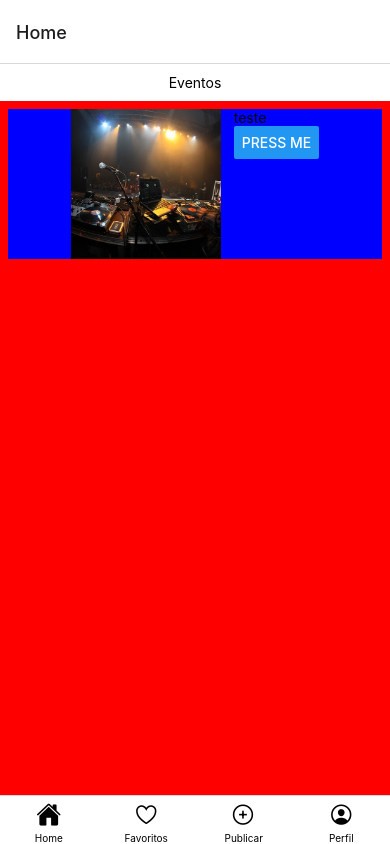
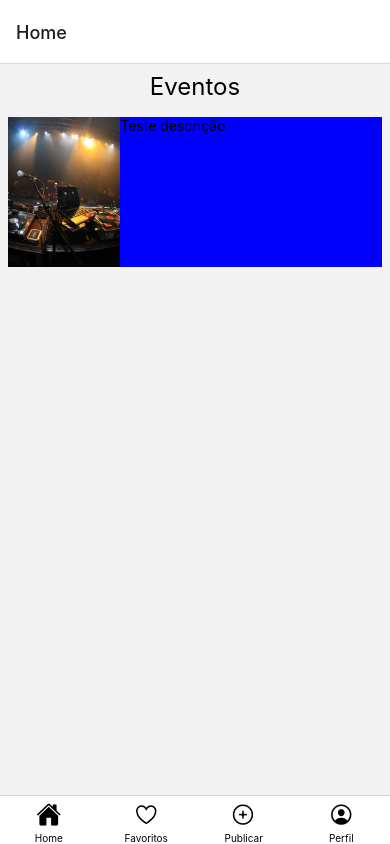
Before and after one commit to R0drigo-Pedroso/Projeto-Fala-no-Mic, a React Native app: screen /Home in a window 390 px wide. Built offline with nearby package versions, Linux system fonts and the light colour scheme.

Commit message:
Update Home

```diff
--- a/src/screens/Home.js
+++ b/src/screens/Home.js
@@ -1,11 +1,4 @@
-import {
-  StatusBar,
-  StyleSheet,
-  Text,
-  View,
-  Button,
-  ImageBackground,
-} from "react-native";
+import { StatusBar, StyleSheet, Text, View, Image } from "react-native";
 import React from "react";
 import { SafeAreaView } from "react-native-safe-area-context";
 
@@ -13,24 +6,16 @@ import imageteste from "../../assets/image/festahiphop.jpg";
 
 function Home() {
   return (
-    <SafeAreaView style={estilos.container}>
-      <StatusBar barStyle="default" />
-
-      <View style={estilos.spaceTitulo}>
-        <Text style={estilos.titulo}>Eventos</Text>
-      </View>
-
-      <View style={estilos.block}>
-        <View style={estilos.img}>
-          <ImageBackground style={estilos.tamanho} source={imageteste} />
+    <SafeAreaView>
+      <StatusBar />
+      <Text style={estilos.titulo}>Eventos</Text>
+      <View style={estilos.areaConteudo}>
+        <View style={estilos.image}>
+          <Image style={estilos.imageTamanho} source={imageteste} />
         </View>
 
         <View style={estilos.descricao}>
-          <Text>teste</Text>
-          <Button
-            title="Press me"
-            onPress={() => Alert.alert("Simple Button pressed")}
-          />
+          <Text>Teste descrição</Text>
         </View>
       </View>
     </SafeAreaView>
@@ -40,31 +25,24 @@ function Home() {
 export default Home;
 
 const estilos = StyleSheet.create({
-  container: {
-    flex: 1,
-    backgroundColor: "red",
+  titulo: {
+    textAlign: "center",
+    fontSize: 24,
+    padding: 8,
   },
-
-  spaceTitulo: {
-    alignItems: "center",
-    padding: 10,
-    backgroundColor: "white",
-    color: "black",
+  areaConteudo: {
+    flexDirection: "row",
+    margin: 8,
   },
-
-  tamanho: {
-    width: 150,
+  image: {
+    width: "30%",
+  },
+  imageTamanho: {
+    width: "100%",
     height: 150,
   },
-
-  block: {
+  descricao: {
+    width: "70%",
     backgroundColor: "blue",
-    flexDirection: "row",
-    justifyContent: "space-around",
-    margin: 8,
-  },
-
-  img: {
-    width: "10%",
   },
 });
```
